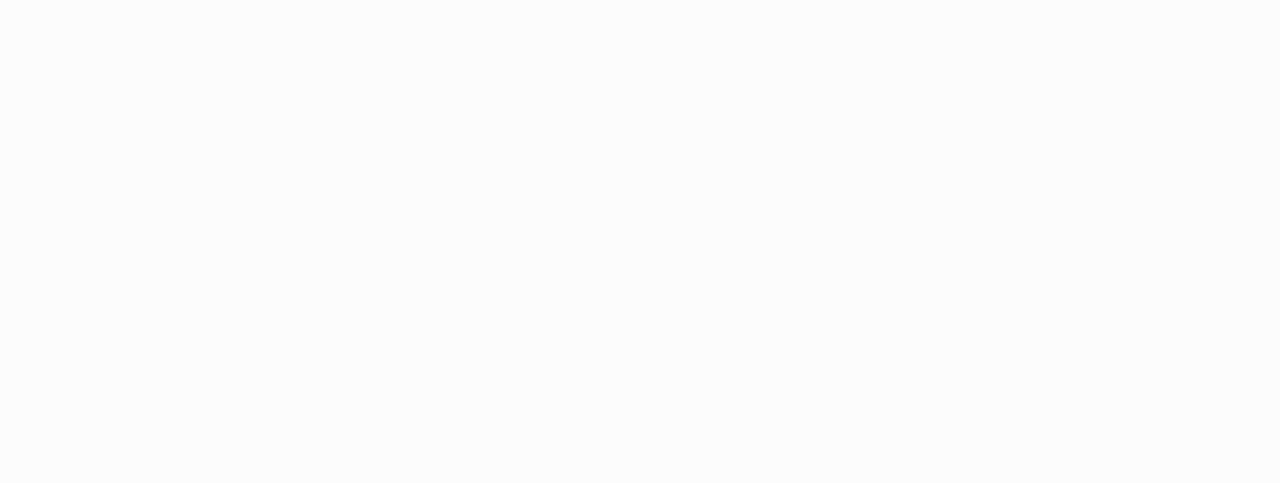
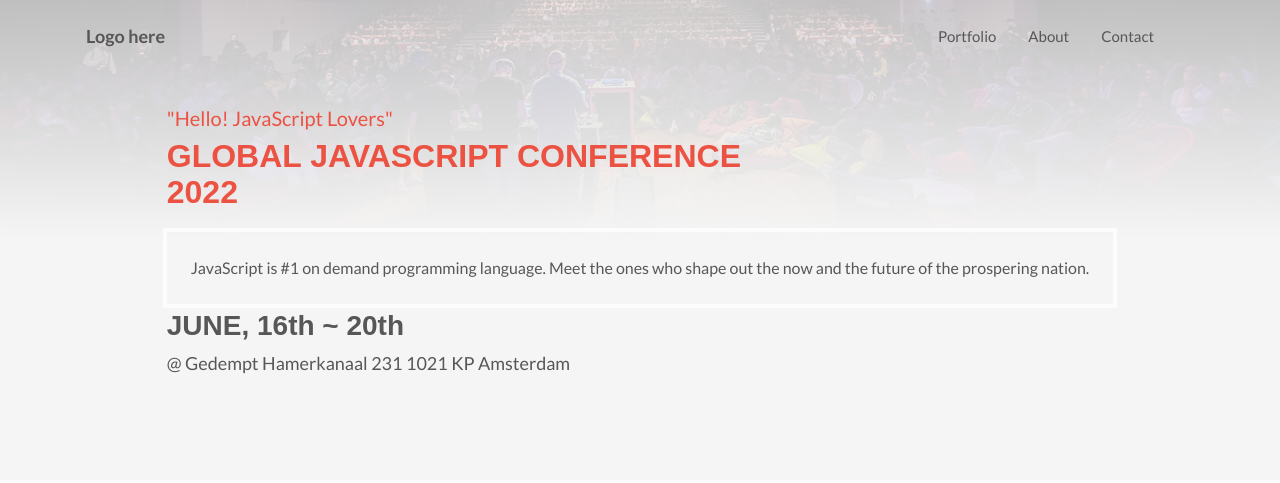
Before and after one commit to teckim/js-conference, a website: page src/index.html in a window 1280 px wide. Drawn offline with Linux system fonts and the light colour scheme; a web font is replaced by a local one.

Commit message:
Add top sections

```diff
--- /dev/null
+++ b/src/css/components/event.css
@@ -0,0 +1,43 @@
+.event {
+  min-height: 60vh;
+  display: flex;
+  flex-direction: column;
+  justify-content: center;
+  padding: 40px 0;
+  background: linear-gradient(0deg, #f5f5f5 50%, rgba(238, 238, 238, 0.8) 100%);
+}
+
+.event .event__overtitle {
+  font-size: var(--text-lg);
+  color: var(--color-primary);
+  margin-bottom: 8px;
+}
+
+.event .event__title {
+  font-family: var(--secondary-font-family);
+  font-size: var(--text-xxl);
+  line-height: 36px;
+  font-weight: var(--font-bold);
+  text-transform: uppercase;
+  color: var(--color-primary);
+  margin-bottom: 18px;
+}
+
+.event .event__description {
+  line-height: 24px;
+  margin: 0 -4px;
+  padding: 24px;
+  border: 4px solid var(--color-white);
+}
+
+.event .event__date {
+  font-family: var(--secondary-font-family);
+  font-size: var(--text-xl);
+  line-height: 36px;
+  font-weight: var(--font-bold);
+  margin-bottom: 8px;
+}
+
+.event .event__location {
+  font-size: var(--text-md);
+}
--- /dev/null
+++ b/src/css/components/navbar.css
@@ -0,0 +1,125 @@
+.navbar {
+  position: absolute;
+  top: 0;
+  left: 0;
+  right: 0;
+  display: flex;
+  justify-content: space-between;
+  align-items: center;
+  height: var(--navbar-height);
+  padding: 0 24px;
+  background-color: var(--color-neutrals);
+
+  --navbar-height: 48px;
+}
+
+.navbar .navbar__logo-wrapper {
+  display: none;
+}
+
+.navbar .navbar__menu-button {
+  display: flex;
+  align-items: center;
+  justify-content: center;
+  height: 40px;
+  width: 40px;
+}
+
+.navbar .navbar__links-list-container,
+.navbar .navbar__links-list-container::after {
+  position: fixed;
+  top: 0;
+  bottom: 0;
+  left: 0;
+  right: 0;
+}
+
+.navbar .navbar__links-list-container {
+  display: none;
+  flex-direction: column;
+  padding: 0 24px;
+}
+
+.navbar .navbar__links-list-container::after {
+  content: "";
+  z-index: -1;
+  padding: 0 24px;
+  background-color: rgba(96, 112, 255, 80%);
+  backdrop-filter: blur(6.2px);
+  -webkit-backdrop-filter: blur(6.2px);
+}
+
+.navbar .navbar__close-button {
+  display: flex;
+  align-items: center;
+  justify-content: center;
+  align-self: flex-end;
+  height: var(--navbar-height);
+  width: 40px;
+  margin-bottom: 18px;
+}
+
+.navbar .navbar__links-list-item {
+  margin-bottom: 40px;
+}
+
+.navbar .navbar__links-list-item a {
+  font-weight: var(--font-thick);
+  font-size: var(--text-xxl);
+  line-height: 44px;
+  color: var(--color-neutrals);
+}
+
+@media screen and (min-width: 768px) {
+  .navbar {
+    height: 72px;
+  }
+
+  .navbar .navbar__logo-wrapper {
+    display: flex;
+    align-items: center;
+    width: 100px;
+    height: 40px;
+  }
+
+  .navbar .navbar__logo {
+    color: var(--color-primary-B400);
+    font-weight: var(--font-bold);
+    font-size: 18px;
+    line-height: 20px;
+  }
+
+  .navbar .navbar__menu-button {
+    display: none;
+  }
+
+  .navbar .navbar__close-button {
+    display: none;
+  }
+
+  .navbar .navbar__links-list-container {
+    display: block;
+    position: static;
+  }
+
+  .navbar .navbar__links-list-container::after {
+    display: none;
+  }
+
+  .navbar .navbar__links-list {
+    display: flex;
+  }
+
+  .navbar .navbar__links-list-item {
+    height: 100%;
+    padding: 16px;
+    margin: 0;
+  }
+
+  .navbar .navbar__links-list-item a {
+    font-weight: var(--font-regular);
+    font-size: var(--text-sm);
+    line-height: 20px;
+    color: var(--color-neutrals-N600);
+  }
+}
--- /dev/null
+++ b/src/css/components/toolbar.css
@@ -0,0 +1,3 @@
+.toolbar {
+  display: none;
+}
--- /dev/null
+++ b/src/css/pages/home.css
@@ -0,0 +1,35 @@
+.headline {
+  background: url(../../assets/images/headline-background.jpg);
+  background-repeat: no-repeat;
+  background-size: cover;
+  background-position-y: -250px;
+  background-position-x: center;
+}
+
+.section {
+  padding: 48px 0;
+  text-align: center;
+}
+
+.section.section--dark {
+  background-color: var(--color-black);
+  color: var(--color-white);
+}
+
+.section .section__title {
+  position: relative;
+  display: inline-block;
+  padding: 16px;
+  font-weight: var(--font-regular);
+}
+
+.section .section__title::after {
+  content: "";
+  position: absolute;
+  bottom: 0;
+  left: 0;
+  right: 0;
+  max-width: 40%;
+  margin: 0 auto;
+  border-bottom: 2px solid var(--color-primary);
+}
--- a/src/css/style.css
+++ b/src/css/style.css
@@ -46,6 +46,7 @@ img {
   --text-base: 16px;
   --text-md: 18px;
   --text-lg: 20px;
+  --text-xl: 28px;
   --text-xxl: 32px;
   --text-xxxl: 40px;
 
--- /dev/null
+++ b/src/css/utilities/layout.css
@@ -0,0 +1,13 @@
+.container {
+  padding-left: 18px;
+  padding-right: 18px;
+}
+
+@media screen and (min-width: 768px) {
+  .container {
+    max-width: 1156px;
+    margin: 0 auto;
+    padding-left: 24px;
+    padding-right: 24px;
+  }
+}
--- a/src/index.html
+++ b/src/index.html
@@ -10,6 +10,14 @@
     <!-- Global styles -->
     <link rel="stylesheet" href="./css/reset.css" />
     <link rel="stylesheet" href="./css/style.css" />
+    <!-- Components -->
+    <link rel="stylesheet" href="./css/components/toolbar.css" />
+    <link rel="stylesheet" href="./css/components/navbar.css" />
+    <link rel="stylesheet" href="./css/components/event.css" />
+    <!-- Utilities -->
+    <link rel="stylesheet" href="./css/utilities/layout.css" />
+    <!-- Pages -->
+    <link rel="stylesheet" href="./css/pages/home.css" />
 
     <!-- Fonts -->
     <link rel="preconnect" href="https://fonts.googleapis.com" />
@@ -18,7 +26,64 @@
       href="https://fonts.googleapis.com/css2?family=Lato:ital,wght@0,100;0,300;0,400;0,700;0,900;1,100;1,300;1,400;1,700;1,900&display=swap"
       rel="stylesheet"
     />
-    <link href="http://fonts.cdnfonts.com/css/cocogoose" rel="stylesheet">
+    <link href="http://fonts.cdnfonts.com/css/cocogoose" rel="stylesheet" />
   </head>
-  <body></body>
+  <body>
+    <header class="header">
+      <div class="toolbar container">
+        <ul class="toolbar__list">
+          <li class="toolbar__list">FB</li>
+          <li class="toolbar__list">Twitter</li>
+          <li class="toolbar__list">English</li>
+          <li class="toolbar__list">My Page</li>
+          <li class="toolbar__list">Logout</li>
+        </ul>
+      </div>
+      <div class="navbar container">
+        <div class="navbar__logo-wrapper">
+          <a href="/" class="navbar__logo">Logo here</a>
+        </div>
+        <nav>
+          <button class="navbar__menu-button" type="button">
+            <img src="./assets/icons/menu.svg" alt="Menu icon" />
+          </button>
+          <div class="navbar__links-list-container">
+            <button class="navbar__close-button" type="button">
+              <img src="./assets/icons/close.svg" alt="Close icon" />
+            </button>
+            <ul class="navbar__links-list">
+              <li class="navbar__links-list-item">
+                <a href="#portfolio">Portfolio</a>
+              </li>
+              <li class="navbar__links-list-item">
+                <a href="#about">About</a>
+              </li>
+              <li class="navbar__links-list-item">
+                <a href="#contact">Contact</a>
+              </li>
+            </ul>
+          </div>
+        </nav>
+      </div>
+    </header>
+    <section class="headline">
+      <div class="event">
+        <div class="container">
+          <div class="event__overtitle">"Hello! JavaScript Lovers"</div>
+          <h1 class="event__title">
+            Global JavaScript Conference <br />
+            2022
+          </h1>
+          <p class="event__description">
+            JavaScript is #1 on demand programming language. Meet the ones who
+            shape out the now and the future of the prospering nation.
+          </p>
+          <div class="event__date">JUNE, 16th ~ 20th</div>
+          <div class="event__location">
+            @ Gedempt Hamerkanaal 231 1021 KP Amsterdam
+          </div>
+        </div>
+      </div>
+    </section>
+  </body>
 </html>
```
Also changed, not shown: src/assets/icons/menu.svg (added), src/assets/images/headline-background.jpg (added).
